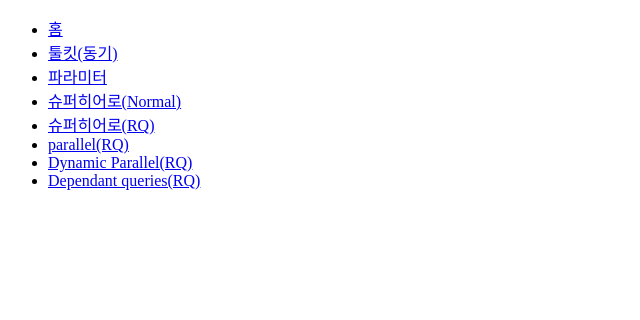
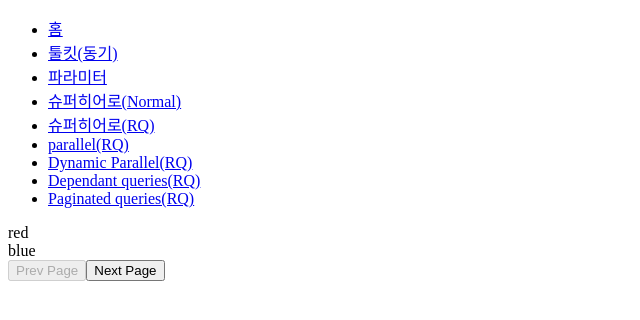
Before and after one commit to ssi02014/react-query-tutorial, a React (Create React App) app in the folder app/: page /paginated-queries in a window 1280 px wide. Shown: the top 320 px of the page, without its empty margins (0-640 px from the left). Built offline with nearby package versions, Linux system fonts and the light colour scheme; data requests are answered from the project's data file.

Commit message:
feat: paginated

```diff
--- a/app/src/App.tsx
+++ b/app/src/App.tsx
@@ -11,6 +11,7 @@ import RQSuperHeroDetailPage from './pages/RQSuperHeroDetail';
 import ParallelQueriesPage from './pages/ParallelQueries';
 import DynamicParallelPage from './pages/DynamicParallelPage';
 import DependantQueriesPage from './pages/DependantQueries';
+import PaginatedQueriesPage from './pages/PaginatedQueries';
 
 const queryClient = new QueryClient();
 
@@ -49,6 +50,9 @@ function App() {
           <li>
             <Link to="/dependant-queries">Dependant queries(RQ)</Link>
           </li>
+          <li>
+            <Link to="/paginated-queries">Paginated queries(RQ)</Link>
+          </li>
         </ul>
         <Routes>
           <Route path="/" element={<HomePage />} />
@@ -69,6 +73,7 @@ function App() {
             path="/dependant-queries"
             element={<DependantQueriesPage email="ssi02014@naver.com" />}
           />
+          <Route path="/paginated-queries" element={<PaginatedQueriesPage />} />
         </Routes>
         <ReactQueryDevtools initialIsOpen={false} position="bottom-right" />
       </QueryClientProvider>
--- /dev/null
+++ b/app/src/pages/PaginatedQueries/index.tsx
@@ -0,0 +1,61 @@
+import axios from 'axios';
+import React, { useCallback, useState } from 'react';
+import { useQuery } from 'react-query';
+
+interface Color {
+  id: number;
+  label: string;
+}
+
+const fetchColors = (pageNum: number) => {
+  return axios.get(`http://localhost:4000/colors?_limit=2&_page=${pageNum}`);
+};
+
+const PaginatedQueriesPage = () => {
+  const [pageNum, setPageNum] = useState(1);
+  const { isLoading, isError, error, data, isFetching } = useQuery(
+    ['colors', pageNum],
+    () => fetchColors(pageNum),
+    {
+      keepPreviousData: true,
+    }
+  );
+
+  const handlePrevPageButton = useCallback(() => {
+    setPageNum((prev) => prev - 1);
+  }, []);
+
+  const handleNextPageButton = useCallback(() => {
+    setPageNum((prev) => prev + 1);
+  }, []);
+
+  if (isLoading) {
+    return <h2>Loading...</h2>;
+  }
+
+  if (isError) {
+    const err = error as any;
+    return <h2>{err.message}</h2>;
+  }
+
+  return (
+    <>
+      <div>
+        {data?.data.map((color: Color) => (
+          <div key={color.id}>{color.label}</div>
+        ))}
+      </div>
+      <div>
+        <button onClick={handlePrevPageButton} disabled={pageNum === 1}>
+          Prev Page
+        </button>
+        <button onClick={handleNextPageButton} disabled={pageNum === 4}>
+          Next Page
+        </button>
+      </div>
+      {isFetching && 'Loading'}
+    </>
+  );
+};
+
+export default PaginatedQueriesPage;
```
Also changed, not shown: 1 other file (tests, documents, lock files or other folders).
